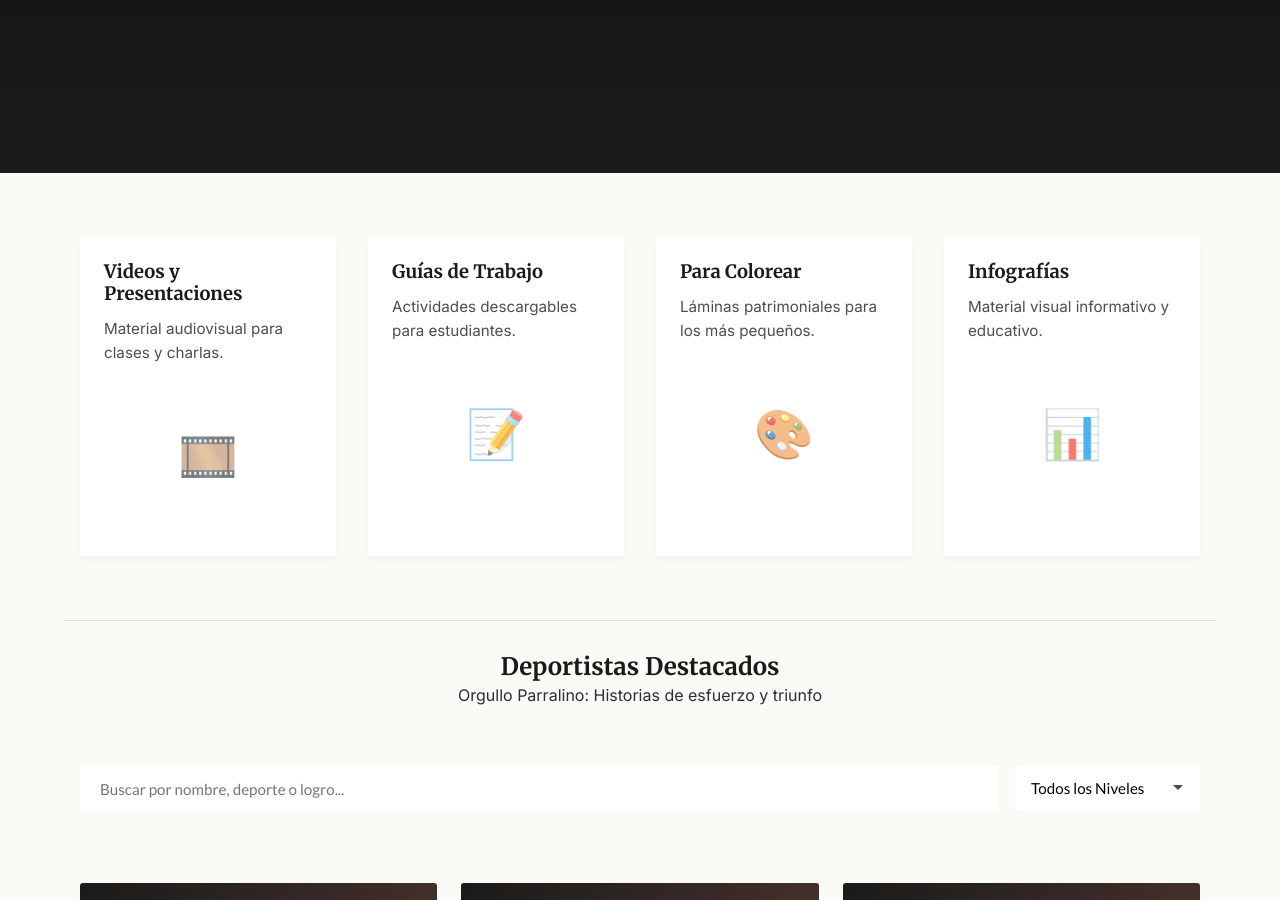
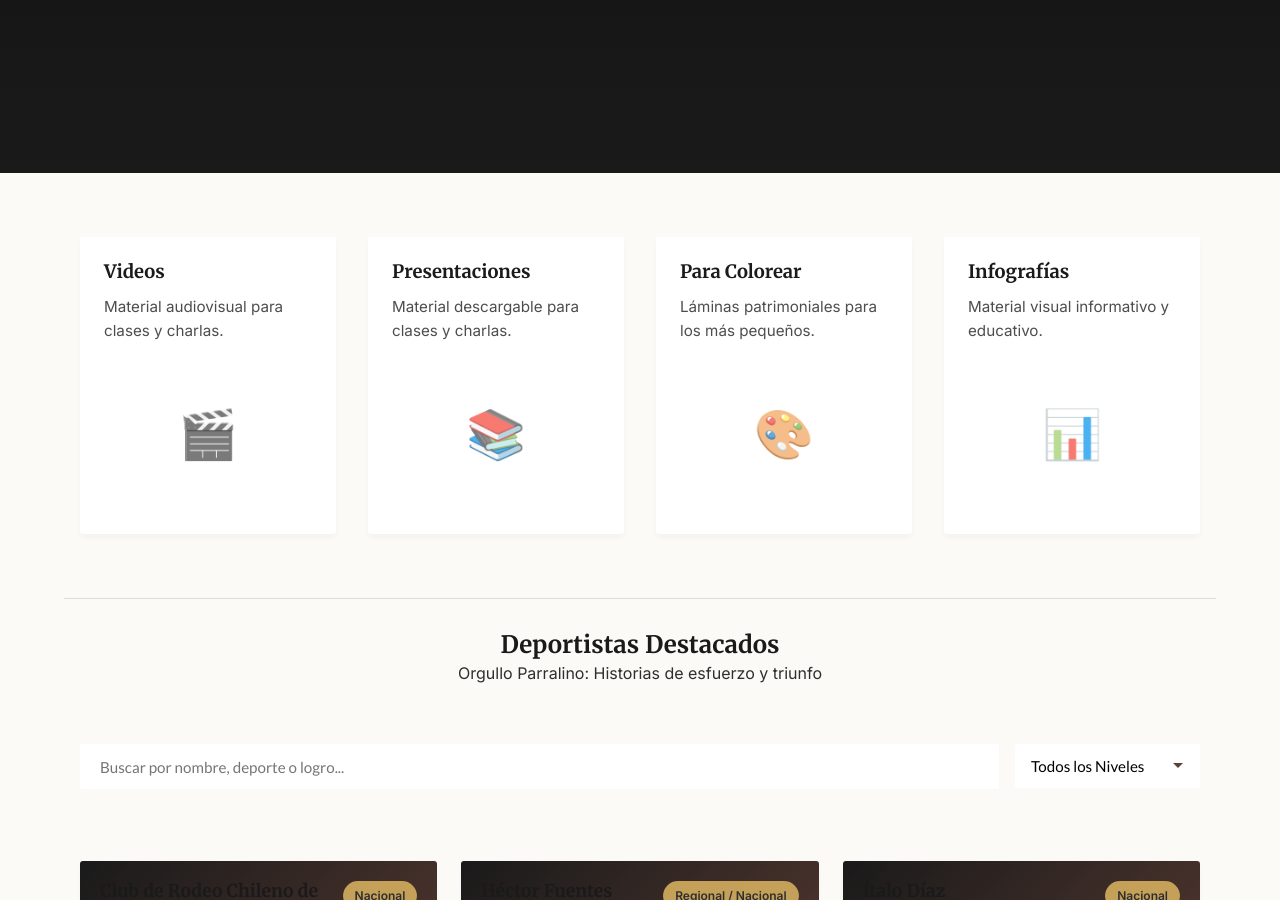
Before and after one commit to Juanpi2024/fotos-parral, a Jekyll site: the page educacion.html, which Jekyll copies as it is, in a window 1280 px wide and 900 px high, scrolled down 621 px. Built offline with Jekyll 4.4.1, drawn with Linux system fonts in a browser that asks for light colours; some web fonts are replaced.

Commit message:
Separar Videos y Presentaciones en modales independientes

```diff
--- a/educacion.html
+++ b/educacion.html
@@ -43,14 +43,14 @@
     <section class="container" style="padding: 4rem 1rem;">
         <div class="grid-galeria">
             <div id="cardVideos" class="card-testimonio" style="cursor: pointer;">
-                <h3>Videos y Presentaciones</h3>
+                <h3>Videos</h3>
                 <p>Material audiovisual para clases y charlas.</p>
-                <div class="galeria-placeholder" style="height: 150px; margin-top: 1rem;">🎞️</div>
+                <div class="galeria-placeholder" style="height: 150px; margin-top: 1rem;">🎬</div>
             </div>
-            <div class="card-testimonio">
-                <h3>Guías de Trabajo</h3>
-                <p>Actividades descargables para estudiantes.</p>
-                <div class="galeria-placeholder" style="height: 150px; margin-top: 1rem;">📝</div>
+            <div id="cardPresentaciones" class="card-testimonio" style="cursor: pointer;">
+                <h3>Presentaciones</h3>
+                <p>Material descargable para clases y charlas.</p>
+                <div class="galeria-placeholder" style="height: 150px; margin-top: 1rem;">📚</div>
             </div>
             <div id="cardColorear" class="card-testimonio" style="cursor: pointer;">
                 <h3>Para Colorear</h3>
@@ -111,6 +111,9 @@
                 </button>
                 <button onclick="switchModal('videosModal')" class="quick-nav-btn">
                     🎬 Videos
+                </button>
+                <button onclick="switchModal('presentacionesModal')" class="quick-nav-btn">
+                    📚 Presentaciones
                 </button>
                 <button onclick="switchModal('colorearModal')" class="quick-nav-btn active">
                     🎨 Colorear
@@ -187,6 +190,9 @@
                 <button onclick="switchModal('videosModal')" class="quick-nav-btn active">
                     🎬 Videos
                 </button>
+                <button onclick="switchModal('presentacionesModal')" class="quick-nav-btn">
+                    📚 Presentaciones
+                </button>
                 <button onclick="switchModal('colorearModal')" class="quick-nav-btn">
                     🎨 Colorear
                 </button>
@@ -338,10 +344,38 @@
                     </div>
                 </div>
             </div>
+        </div>
+    </div>
 
-            <!-- Presentaciones Section -->
-            <h3 style="font-family: 'Merriweather', serif; color: var(--primary-color); margin: 1.5rem 0 1rem;">📚
-                Presentaciones PDF</h3>
+    <!-- Modal Presentaciones -->
+    <div id="presentacionesModal" class="modal">
+        <div class="modal-content" style="max-width: 900px;">
+            <span class="close-modal" onclick="closeModal('presentacionesModal')">&times;</span>
+
+            <!-- Quick Navigation Bar -->
+            <div class="modal-quick-nav">
+                <button onclick="switchModal('infografiasModal')" class="quick-nav-btn">
+                    📊 Infografías
+                </button>
+                <button onclick="switchModal('videosModal')" class="quick-nav-btn">
+                    🎬 Videos
+                </button>
+                <button onclick="switchModal('presentacionesModal')" class="quick-nav-btn active">
+                    📚 Presentaciones
+                </button>
+                <button onclick="switchModal('colorearModal')" class="quick-nav-btn">
+                    🎨 Colorear
+                </button>
+            </div>
+
+            <div class="modal-header">
+                <button onclick="closeModal('presentacionesModal')" class="btn-back">
+                    ← Volver a Educación
+                </button>
+                <h2>📚 Presentaciones PDF</h2>
+                <p>Material descargable para clases y charlas educativas</p>
+            </div>
+
             <div style="display: grid; grid-template-columns: repeat(auto-fit, minmax(280px, 1fr)); gap: 1rem;">
                 <!-- PDF 1 -->
                 <div style="background: #f8f8f8; border-radius: 12px; padding: 1.5rem; text-align: center;">
@@ -399,6 +433,9 @@
                 </button>
                 <button onclick="switchModal('videosModal')" class="quick-nav-btn">
                     🎬 Videos
+                </button>
+                <button onclick="switchModal('presentacionesModal')" class="quick-nav-btn">
+                    📚 Presentaciones
                 </button>
                 <button onclick="switchModal('colorearModal')" class="quick-nav-btn">
                     🎨 Colorear
```
Also changed, not shown: other parts of educacion.html (+11 -3 lines).
